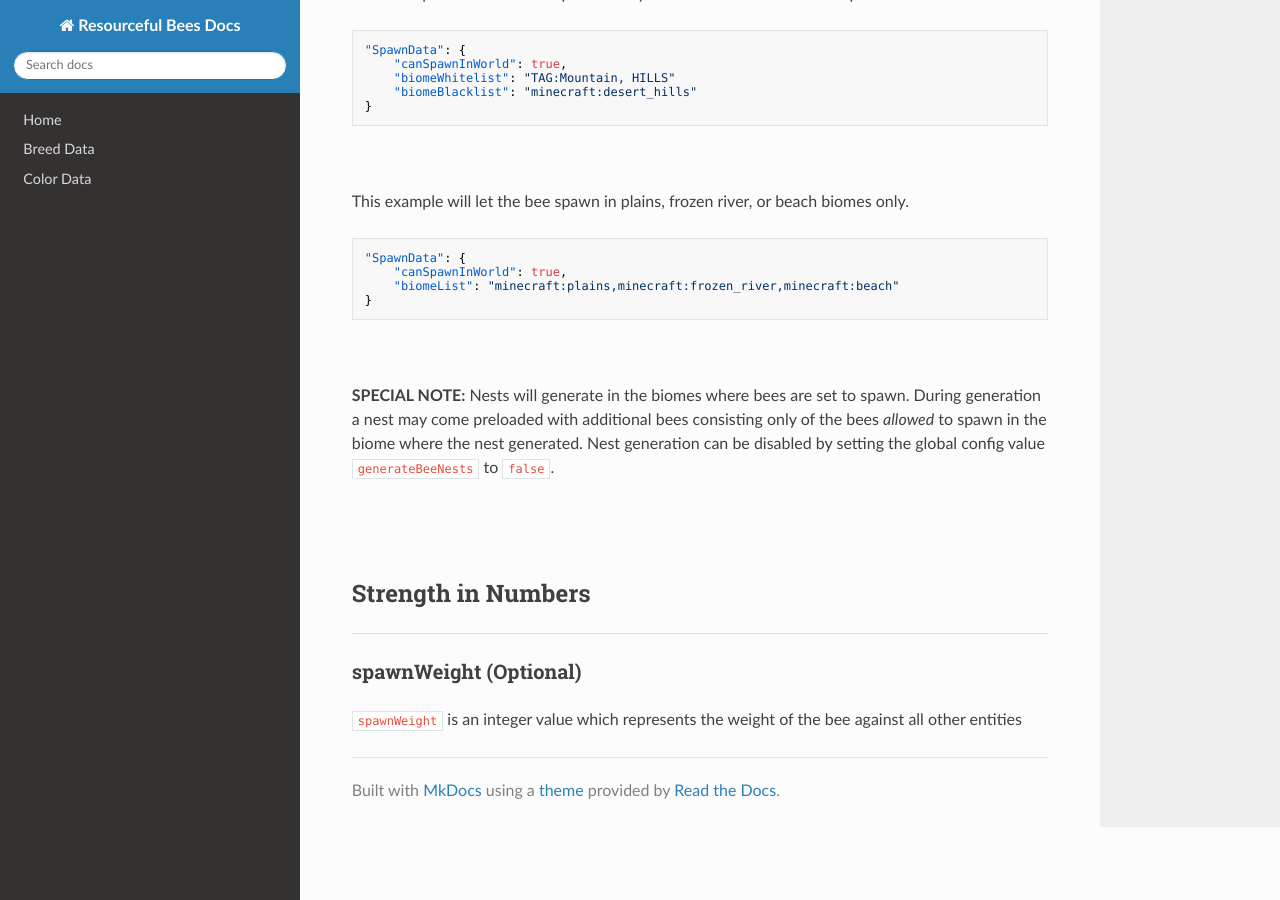
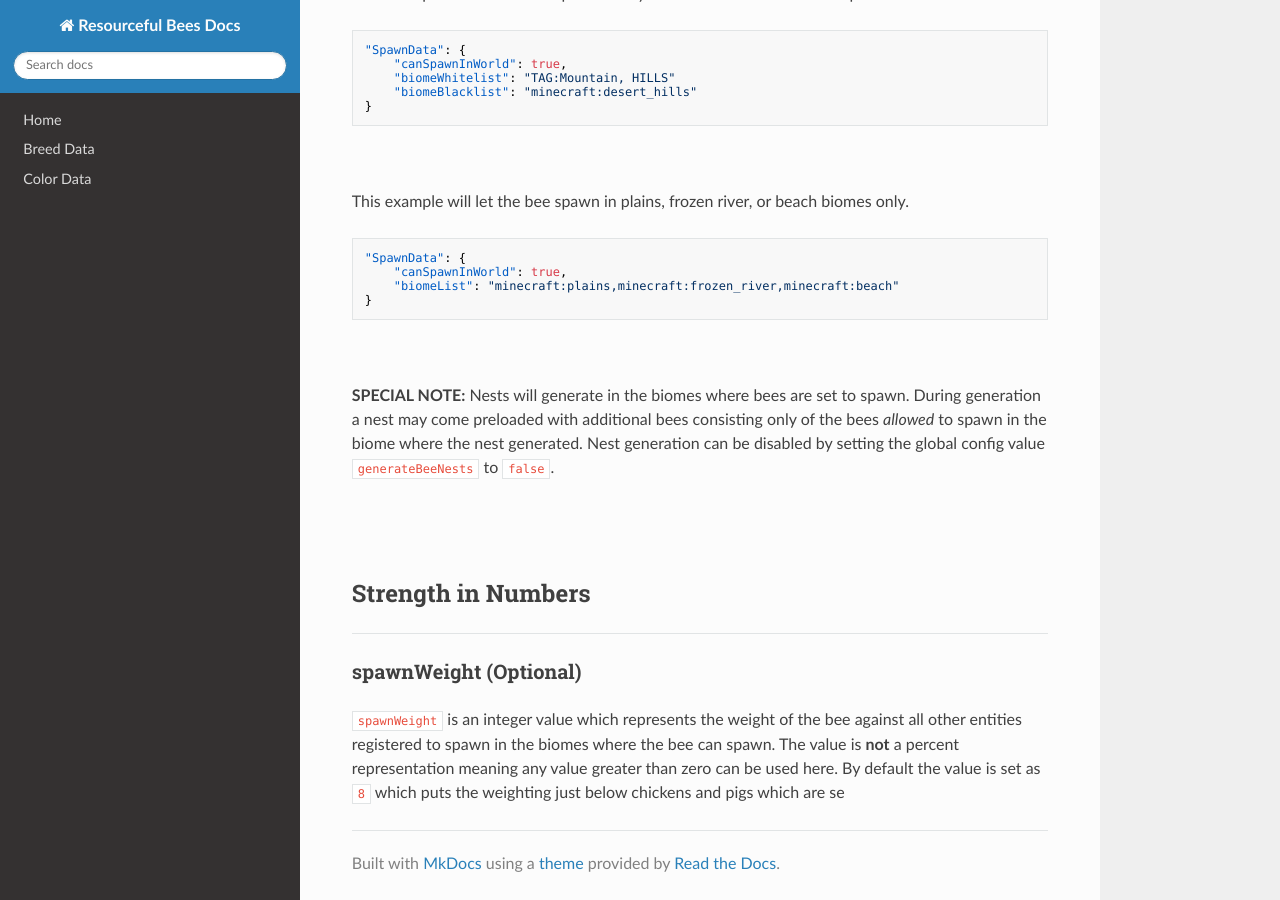
Before and after one commit to Team-Resourceful/ResourcefulBeesDocs, an MkDocs documentation site: the page built from docs/bee_data/spawn_data.md, in a window 1280 px wide and 900 px high, scrolled down 1099 px. Built offline with MkDocs 1.6.1, drawn with Linux system fonts in a browser that asks for light colours; nearby versions of some CDN libraries.

Commit message:
docs/bee_data/spawn_data.md updated from https://stackedit.io/

```diff
--- a/docs/bee_data/spawn_data.md
+++ b/docs/bee_data/spawn_data.md
@@ -66,8 +66,8 @@ This example will let the bee spawn in plains, frozen river, or beach biomes onl
 
 ### **spawnWeight** (Optional)
 
-`spawnWeight` is an integer value which represents the weight of the bee against all other entities
+`spawnWeight` is an integer value which represents the weight of the bee against all other entities registered to spawn in the biomes where the bee can spawn. The value is **not** a percent representation meaning any value greater than zero can be used here. By default the value is set as `8` which puts the weighting just below chickens and pigs which are se
 <!--stackedit_data:
-eyJoaXN0b3J5IjpbLTIyMTA5MDAyOCwxOTI4OTU3MjA3LDE2OD
+eyJoaXN0b3J5IjpbLTQ4NzQwNTk1MywxOTI4OTU3MjA3LDE2OD
 Q2MzMwNzFdfQ==
 -->
```
